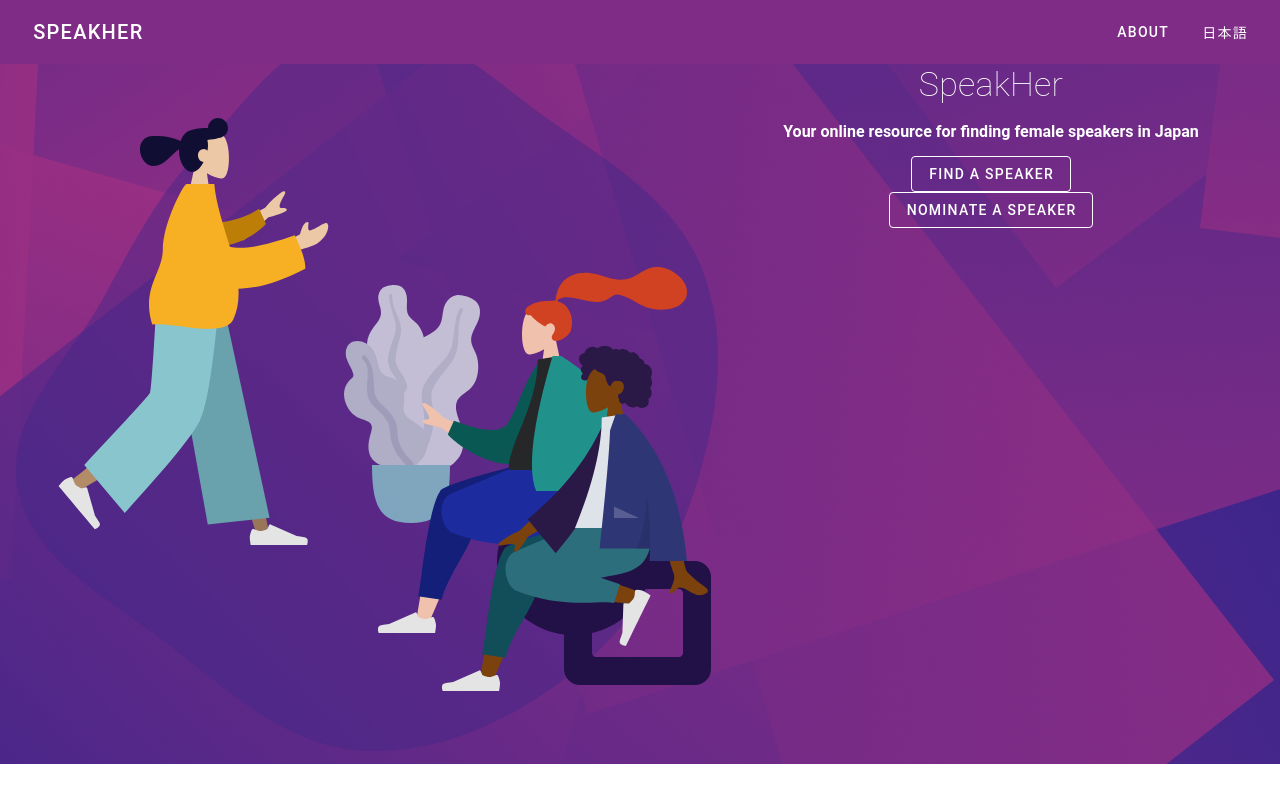
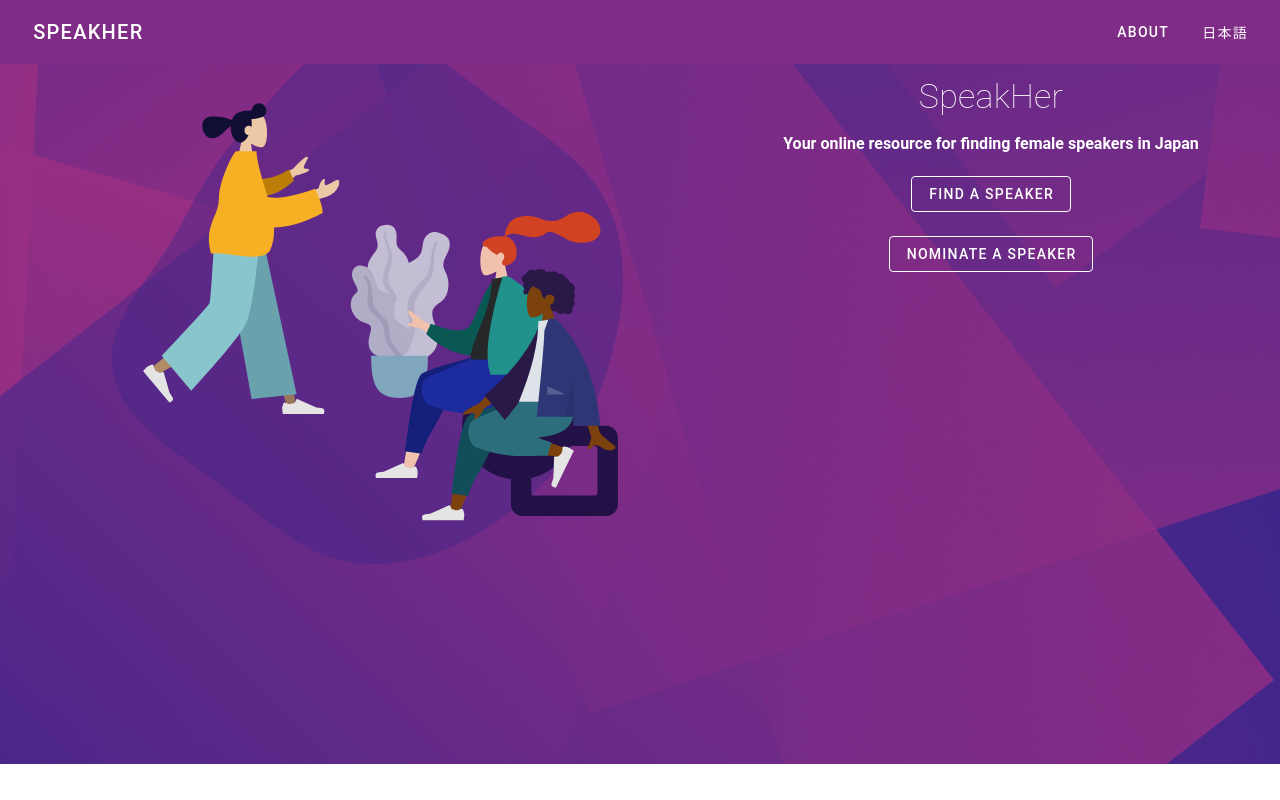
Before and after one commit to WomenInSoftwareEngineeringJP/speak-her-db, a Vue app in the folder web/: page / in a window 1280 px wide. Built offline with nearby package versions, Linux system fonts and the light colour scheme; a small style sheet from the web is missing.

Commit message:
small tweaks

```diff
--- a/web/src/components/hero/CallToAction.vue
+++ b/web/src/components/hero/CallToAction.vue
@@ -1,5 +1,5 @@
 <template>
-  <div>
+  <v-container>
     <v-row
       align="center"
       justify="center"
@@ -23,6 +23,8 @@
       <v-btn
         outlined
         dark
+        class="ma-2"
+        href="/find-speaker"
       >
         Find a speaker
       </v-btn>
@@ -34,11 +36,13 @@
       <v-btn
         outlined
         dark
+        class="ma-4"
+        href="/nominate-speaker"
       >
         Nominate a speaker
       </v-btn>
     </v-row>
-  </div>
+  </v-container>
 </template>
 
 <script>
--- a/web/src/components/hero/Illustration.vue
+++ b/web/src/components/hero/Illustration.vue
@@ -2,6 +2,8 @@
   <div>
     <v-img
       src="@/assets/hero.svg"
+      max-height="500"
+      contain
     />
   </div>
 </template>
--- a/web/src/views/About.vue
+++ b/web/src/views/About.vue
@@ -1,7 +1,7 @@
 <template>
-  <div>
+  <v-container>
     About
-  </div>
+  </v-container>
 </template>
 
 <script>
```
